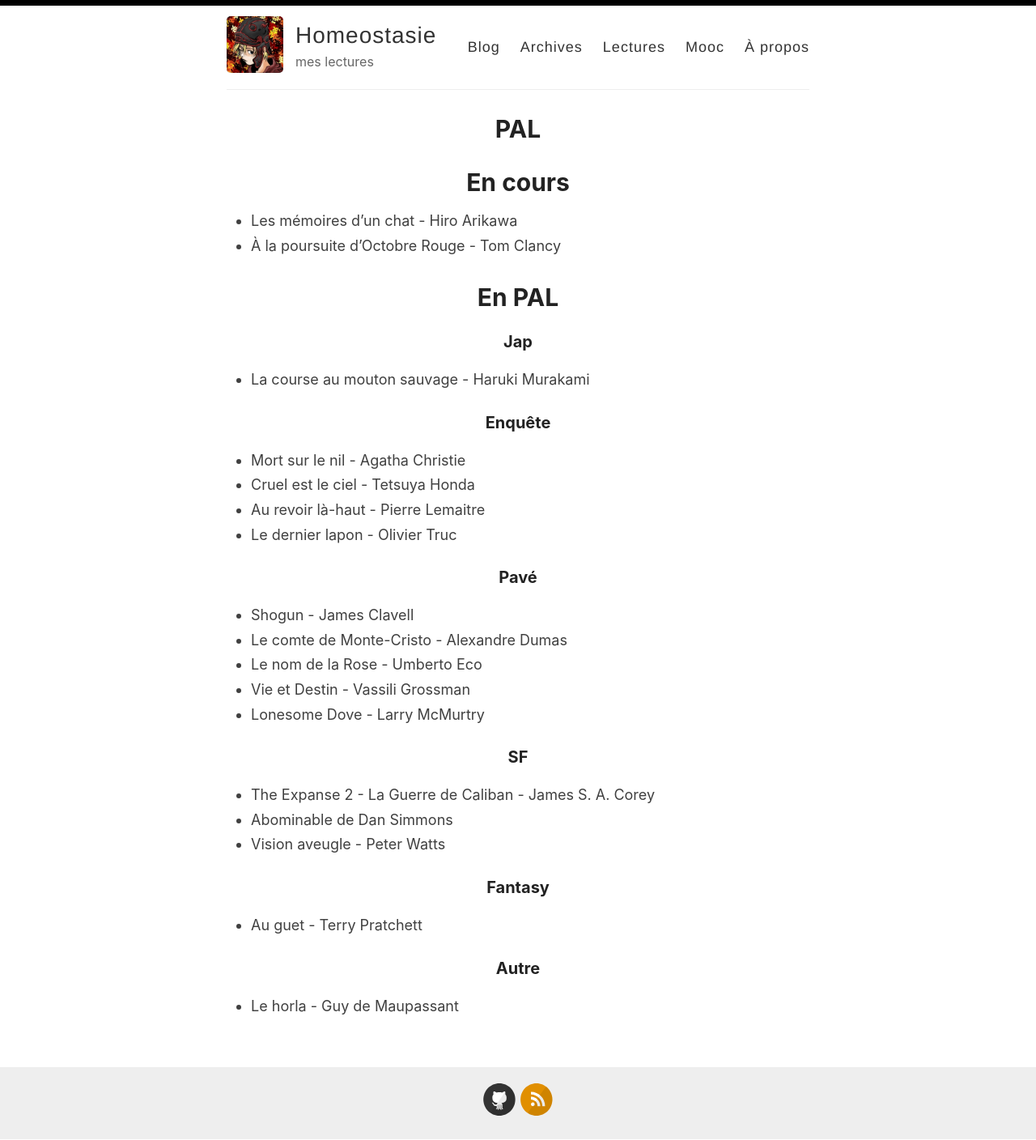
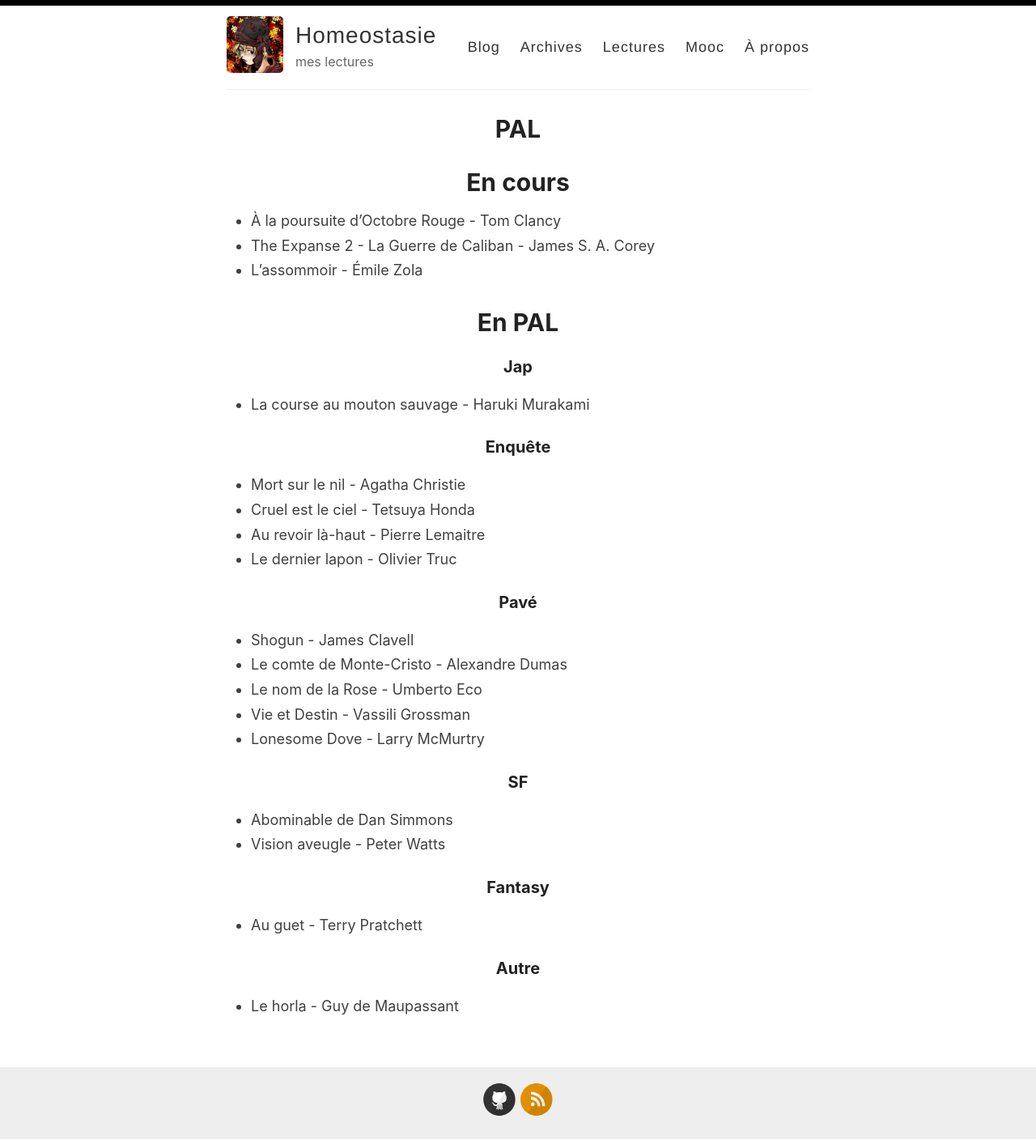
Before and after one commit to homeostasie/bouquins, a Jekyll site: the page built from _pages/pal.md, in a window 1280 px wide. Shown: the whole page at 81% size. Built offline with Jekyll 4.4.1, drawn with Linux system fonts in a browser that asks for light colours.

```diff
--- a/_pages/pal.md
+++ b/_pages/pal.md
@@ -7,8 +7,9 @@
 
 # En cours
 
-- Les mémoires d'un chat - Hiro Arikawa
 - À la poursuite d'Octobre Rouge - Tom Clancy
+- The Expanse 2 - La Guerre de Caliban - James S. A. Corey
+- L'assommoir - Émile Zola
 
 # En PAL
 
```
Also changed, not shown: other parts of _pages/pal.md (+1 -1 lines), _pages/lectures.md (+4 -0 lines), _posts/2021-10-11-Hiro-Arikawa_Les-memoires-d-un-chat.md (added, +18 -0 lines), _pics/lv/arikawa_hiro/lmuc-1.jpg (added), _pics/lv/arikawa_hiro/lmuc-2.jpg (added), _pics/lv/arikawa_hiro/lmuc-3.jpg (added).
